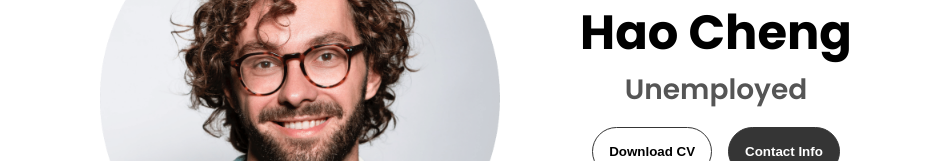
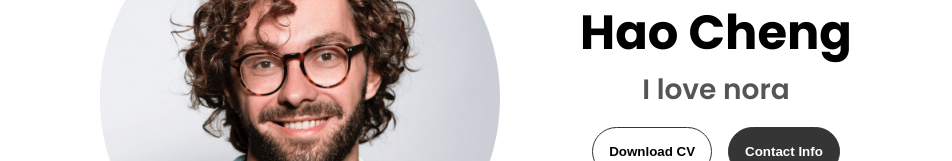
Before and after one commit to Doriru7/portfolio, a plain HTML site: page index.html in a window 1280 px wide. Shown: the part 386-547 px from the top of the page, without its empty margins (164-1116 px from the left). Drawn offline with Linux system fonts and the light colour scheme.

Commit message:
i love nora

```diff
--- a/index.html
+++ b/index.html
@@ -43,7 +43,7 @@
       <div class="section_text">
         <p class="section_text_p1">Hello, I'm</p>
         <h1 class="title">Hao Cheng</h1>
-        <p class="section_text_p2">Unemployed</p>
+        <p class="section_text_p2">I love nora</p>
         <div class="btn-container">
           <button
             class="btn btn-color-2"
```
